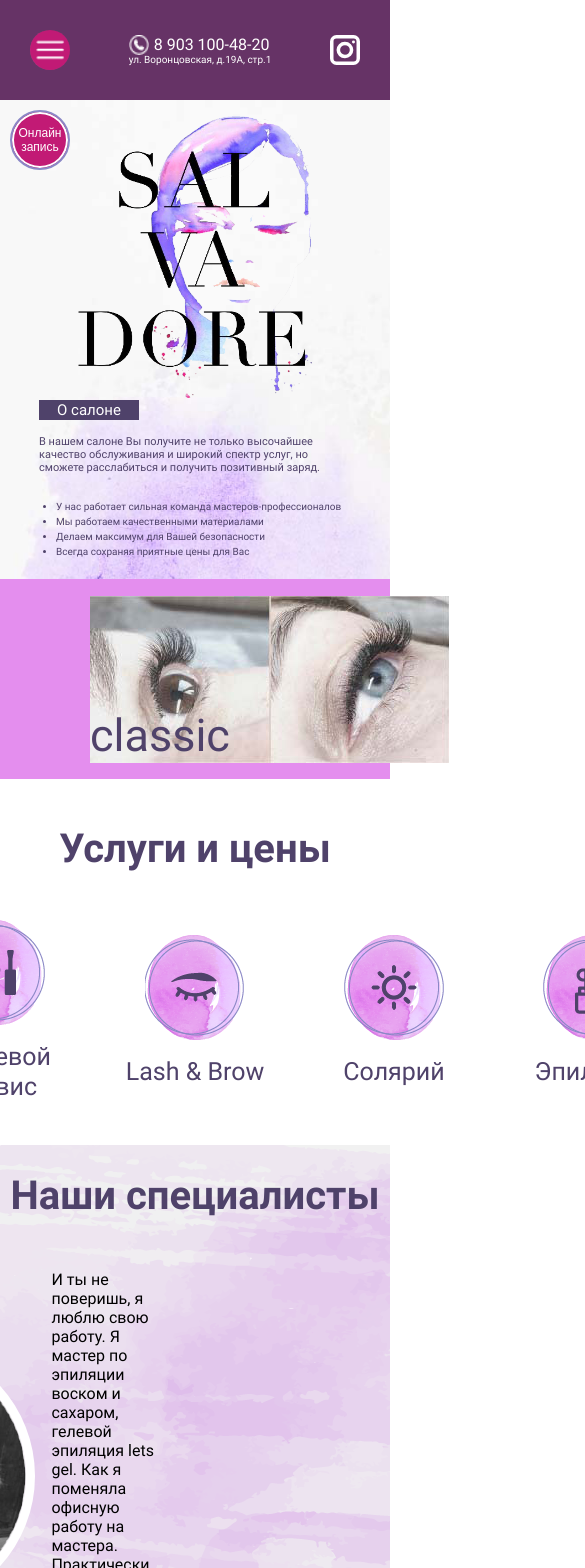
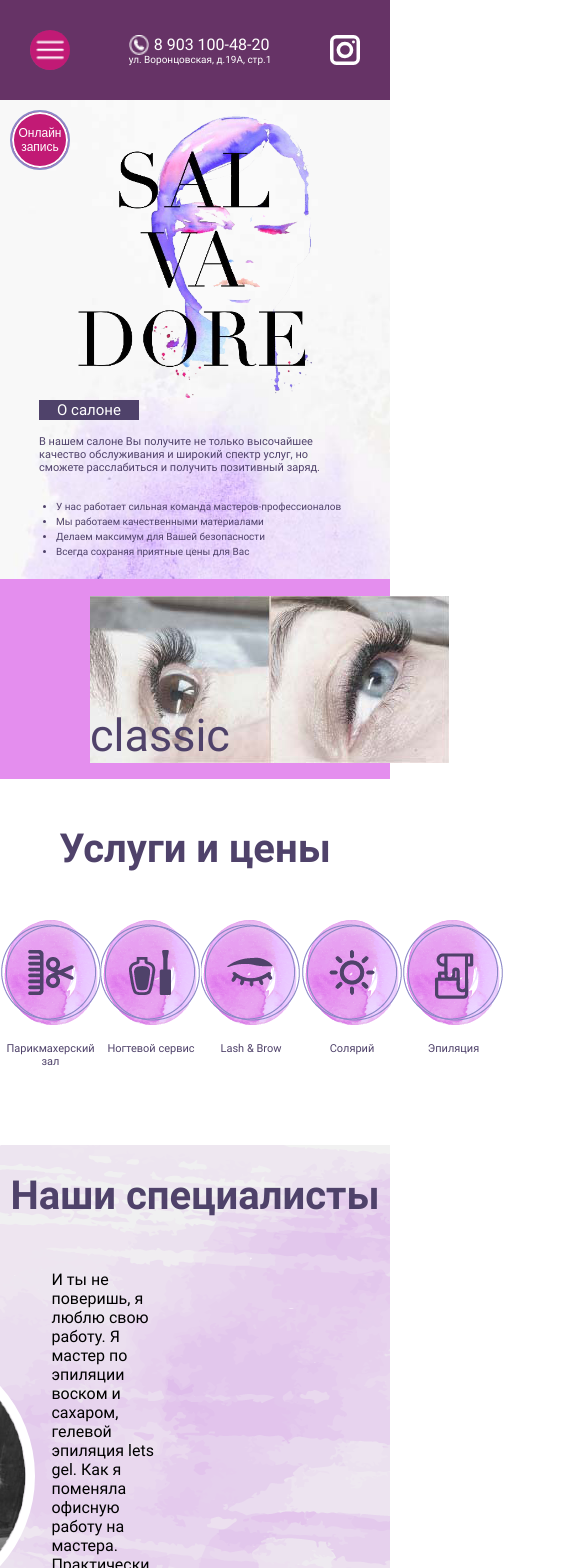
Before and after one commit to Konovaly4/salvadore.github.io, a React (Create React App) app: page / in a window 390 px wide. Shown: the top 1568 px of the page, 585 px wide, since content can reach past the window. Built offline with nearby package versions, Linux system fonts and the light colour scheme.

Commit message:
some adaptive changes for contacts block

```diff
--- a/src/components/Contacts/Contacts.css
+++ b/src/components/Contacts/Contacts.css
@@ -30,34 +30,35 @@
   width: 100%;
   display: flex;
   justify-content: flex-start;
-  align-items: center;
+  align-items: flex-start;
 }
 
 .contacts__map {
   margin: 0;
-  width: 902px;
-  height: 856px;
+  width: 62%;
+  height: 62vw;
 }
 
 .contacts__data {
   margin: 0;
   width: 100%;
-  height: 856px;
+  height: 62vw;
   display: flex;
   flex-direction: column;
   justify-content: flex-start;
   align-items: flex-start;
   background-image: url('../../Images/contacts/contacts-bg.png');
-  background-size: cover;
+  background-size: contain;
   background-repeat: no-repeat;
+  background-position: bottom left;
 }
 
 .contacts__main-logo {
-  margin: 75px 0 70px 90px;
+  margin: 75px auto 70px;
 }
 
 .contacts__data-container {
-  margin: 0 0 80px 90px;
+  margin: 0 auto 80px;
   display: grid;
   grid-template-columns: 37px 323px;
   grid-template-rows: repeat(7, auto);
@@ -135,3 +136,29 @@ background-repeat: no-repeat;
   margin: auto 6px auto 86px;
   background-color: #FFE000;
 }
+
+@media screen and (max-width: 1023px) {
+  .contacts__main-logo {
+    width: 160px;
+    height: 24px;
+  }
+
+  .contacts__data-container {
+    grid-template-columns: 20px 200px;
+  }
+
+  .contacts__description {
+    font-size: 15px;
+    line-height: 25px;
+  }
+}
+
+@media screen and (max-width: 767px) {
+  .contacts__header {
+    height: 20px;
+  }
+
+  .contacts__title
+ {
+   font-size: 15px;
+ }}
--- a/src/components/Pricing/Pricing.css
+++ b/src/components/Pricing/Pricing.css
@@ -19,23 +19,20 @@
 .pricing__container {
   margin: 0;
   padding: 0;
+  width: 100%;
   display: flex;
-  justify-content: center;
-  align-items: center;
+  justify-content: space-around;
+  align-items: flex-start;
 }
 
 .pricing__service {
-  margin: 0 9px 0 0;
+  margin: 0;
   width: 190px;
   display: flex;
   flex-direction: column;
   justify-content: flex-start;
   align-items: center;
   list-style-type: none;
-}
-
-.pricing__service:last-of-type {
-  margin: 0;
 }
 
 .prising__pic {
@@ -49,3 +46,28 @@
   color: #4F426A;
   text-align: center;
 }
+
+@media screen and (max-width: 1023px) {
+  .pricing__name {
+    font-size: 20px;
+    line-height: 25px;
+  }
+}
+
+@media screen and (max-width: 767px) {
+  .pricing__name {
+    font-size: 15px;
+    line-height: 20px;
+  }
+}
+
+@media screen and (max-width: 450px) {
+  .pricing__name {
+    font-size: 11px;
+    line-height: 13px;
+  }
+}
+
+@media screen and (max-width: 320px) {
+
+}
--- a/src/components/RecordButton/RecordButton.css
+++ b/src/components/RecordButton/RecordButton.css
@@ -12,11 +12,7 @@
   position: fixed;
   top: 30%;
   left: 20px;
-}
-
-.main__button {
-  align-self: flex-end;
-  margin: 40px 90px 35px 0;
+  z-index: 1;
 }
 
 @media screen and (max-width: 1023px) {
```
